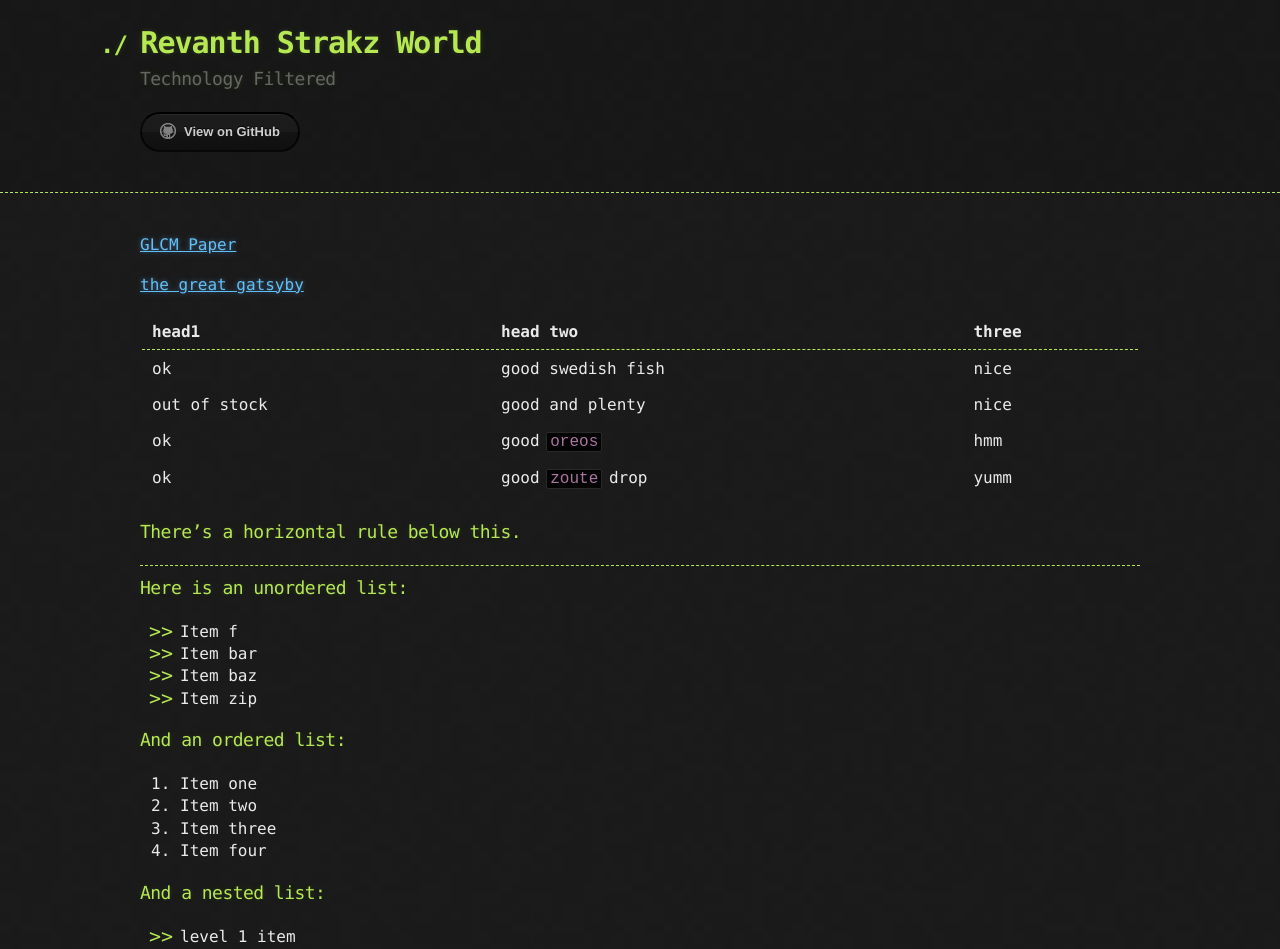
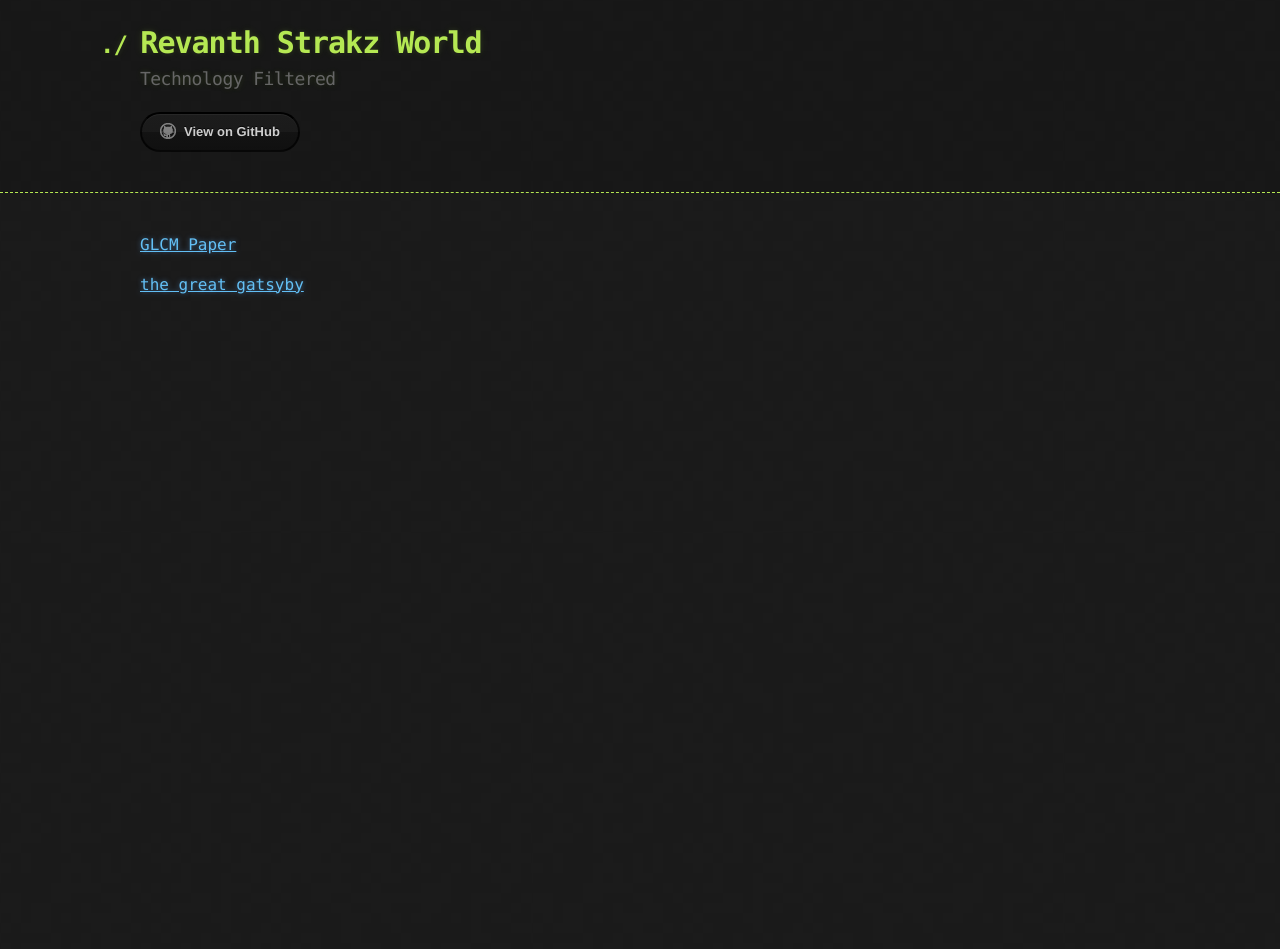
Before and after one commit to revanthstrakz/revanthstrakz.github.io, a Jekyll site: the page built from index.md, in a window 1280 px wide and 1400 px high. Shown: the top 949 px of the window. Built offline with Jekyll 4.4.1, drawn with Linux system fonts in a browser that asks for light colours; some of the changed text lies outside the part shown.

Commit message:
Update index.md

````diff
--- a/index.md
+++ b/index.md
@@ -5,75 +5,3 @@ layout: default
 [GLCM Paper](https://revanthstrakz.github.io/downloads/glcm%20paper.pdf)
 
 [the great gatsyby](https://www.pdfdrive.com/the-great-gatsby-e14979599.html)
-
-
-| head1        | head two          | three |
-|:-------------|:------------------|:------|
-| ok           | good swedish fish | nice  |
-| out of stock | good and plenty   | nice  |
-| ok           | good `oreos`      | hmm   |
-| ok           | good `zoute` drop | yumm  |
-
-### There's a horizontal rule below this.
-
-* * *
-
-### Here is an unordered list:
-
-*   Item f
-*   Item bar
-*   Item baz
-*   Item zip
-
-### And an ordered list:
-
-1.  Item one
-1.  Item two
-1.  Item three
-1.  Item four
-
-### And a nested list:
-
-- level 1 item
-  - level 2 item
-  - level 2 item
-    - level 3 item
-    - level 3 item
-- level 1 item
-  - level 2 item
-  - level 2 item
-  - level 2 item
-- level 1 item
-  - level 2 item
-  - level 2 item
-- level 1 item
-
-### Small image
-
-![Octocat](https://github.githubassets.com/images/icons/emoji/octocat.png)
-
-### Large image
-
-![Branching](https://guides.github.com/activities/hello-world/branching.png)
-
-
-### Definition lists can be used with HTML syntax.
-
-<dl>
-<dt>Name</dt>
-<dd>Godzilla</dd>
-<dt>Born</dt>
-<dd>1952</dd>
-<dt>Birthplace</dt>
-<dd>Japan</dd>
-<dt>Color</dt>
-<dd>Green</dd>
-</dl>
-
-```
-Long, single-line code blocks should not wrap. They should horizontally scroll if they are too long. This line should be long enough to demonstrate this.
-```
-
-```
-The final element.
-```
````
